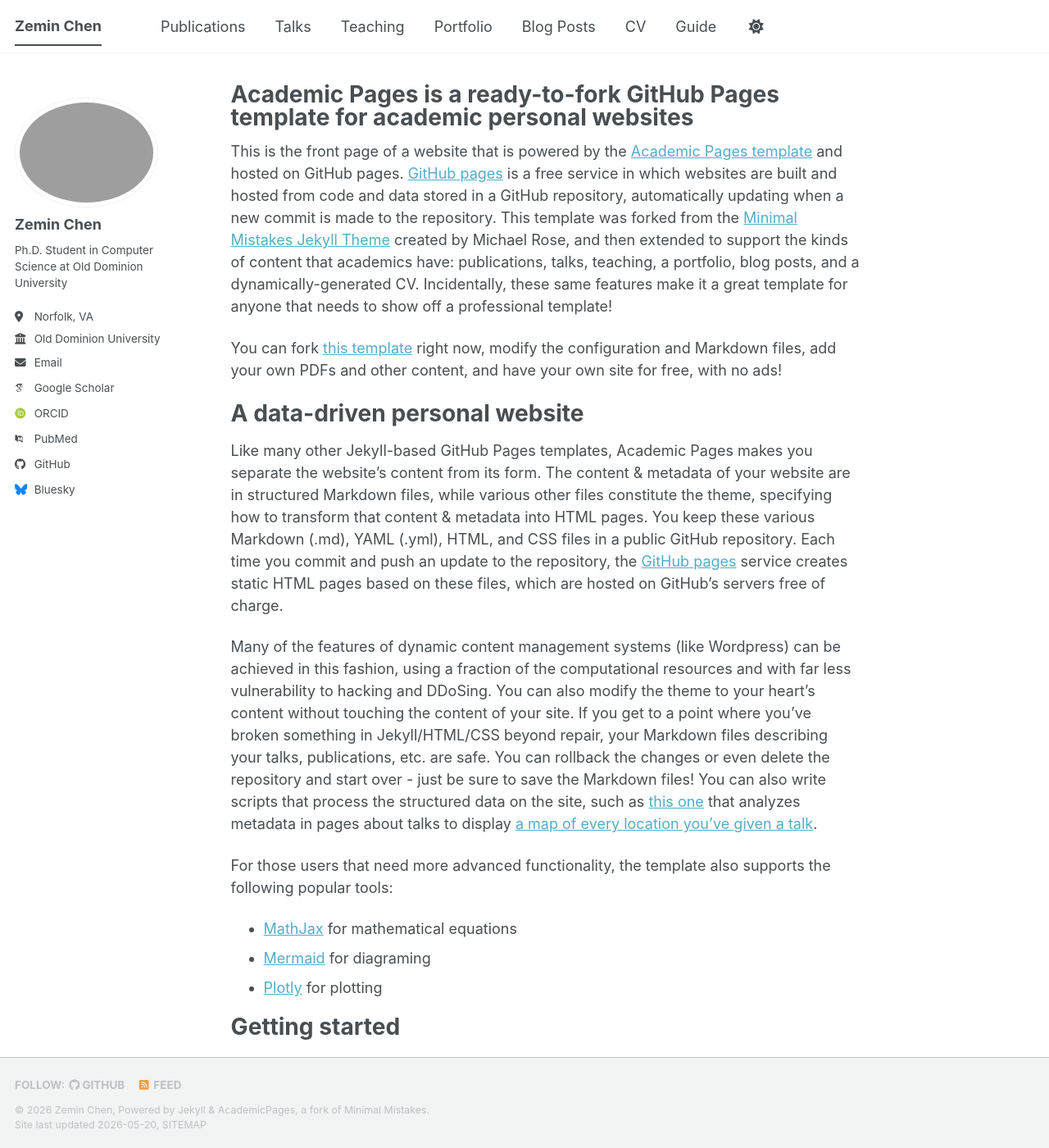
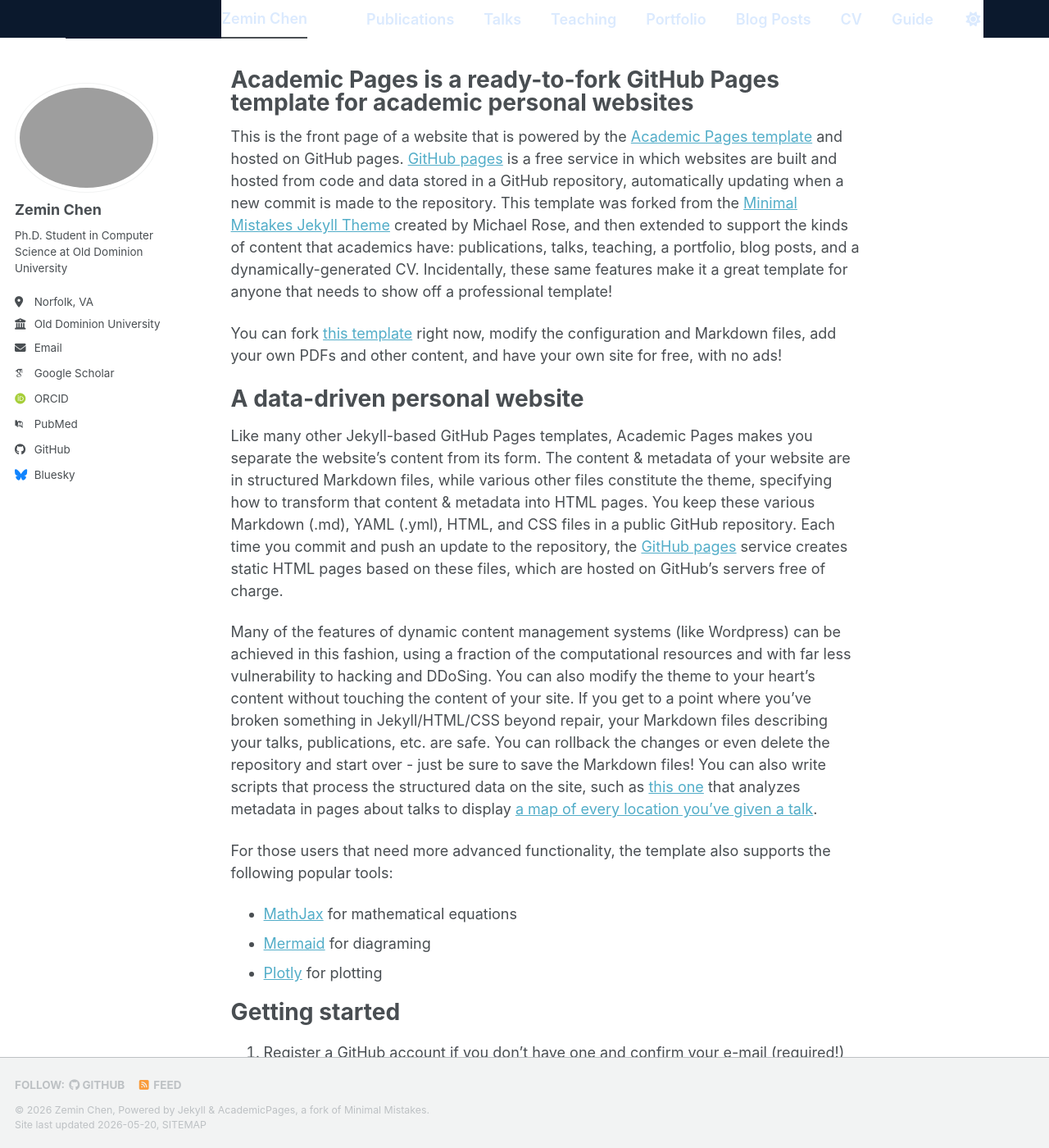
Before and after one commit to jimmychen9/jimmychen9.github.io, a Jekyll site: the page built from _pages/about.md, in a window 1280 px wide and 1400 px high. Shown: the whole window at 82% size. Built offline with Jekyll 4.4.1, drawn with Linux system fonts in a browser that asks for light colours; some web fonts are replaced; a script bundle is joined from its source files by our own code; library files that are not in the unit come from our copies.

Commit message:
Update main.scss

```diff
--- a/assets/css/main.scss
+++ b/assets/css/main.scss
@@ -41,3 +41,42 @@
     "vendor/font-awesome/solid",
     "vendor/font-awesome/brands"
 ;
+
+/* Custom dark top navigation */
+.masthead {
+  background-color: #0b192d !important;
+  border-bottom: none !important;
+}
+
+.masthead__inner-wrap {
+  background-color: #0b192d !important;
+  max-width: 1200px !important;
+  margin: 0 auto !important;
+  padding: 0 40px !important;
+}
+
+.greedy-nav {
+  background-color: #0b192d !important;
+  display: flex !important;
+  align-items: center !important;
+}
+
+.greedy-nav .site-title {
+  color: #ffffff !important;
+  font-weight: 700 !important;
+  margin-right: auto !important;
+}
+
+.greedy-nav .visible-links {
+  margin-left: auto !important;
+}
+
+.greedy-nav a {
+  color: #dbeafe !important;
+  font-weight: 600 !important;
+  text-decoration: none !important;
+}
+
+.greedy-nav a:hover {
+  color: #ffffff !important;
+}
```
